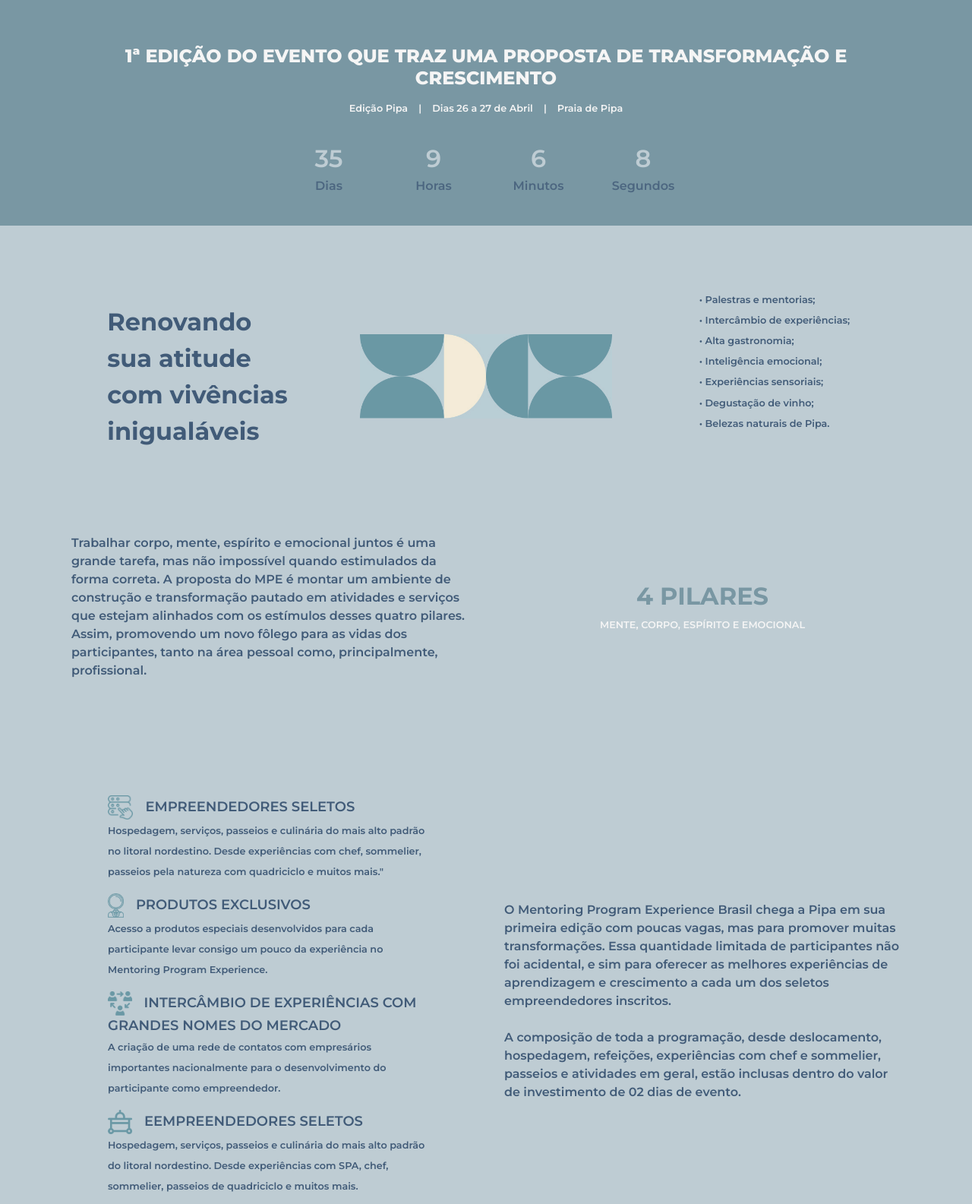
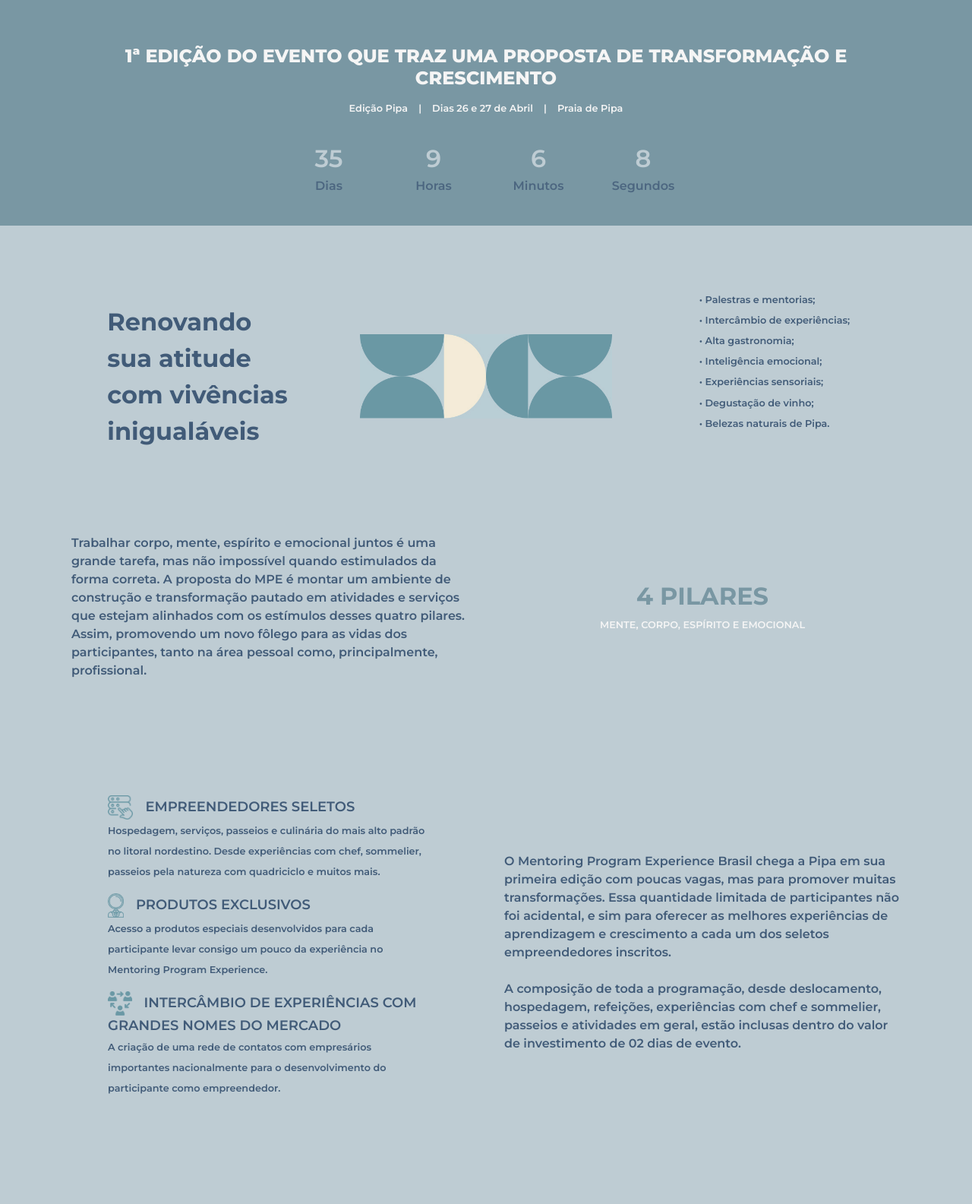
Before and after one commit to mazetheus/MPE_KeM_site, a plain HTML site: page index.html in a window 1280 px wide. Shown: the part 980-2565 px from the top of the page at 76% size. Drawn offline with Linux system fonts and the light colour scheme.

Commit message:
+ alterações de data

```diff
--- a/index.html
+++ b/index.html
@@ -65,7 +65,7 @@
 
 		<div class="container">
 			<h3 class="section-heading text-center mb-3">1ª EDIÇÃO DO EVENTO QUE TRAZ UMA PROPOSTA DE TRANSFORMAÇÃO E CRESCIMENTO</h3>
-			<div class="section-intro text-center single-col-max mx-auto mb-4">Edição Pipa &nbsp&nbsp | &nbsp&nbsp Dias 26 a 27 de Abril &nbsp&nbsp | &nbsp&nbsp Praia de Pipa</div>
+			<div class="section-intro text-center single-col-max mx-auto mb-4">Edição Pipa &nbsp&nbsp | &nbsp&nbsp Dias 26 e 27 de Abril &nbsp&nbsp | &nbsp&nbsp Praia de Pipa</div>
 			<div class="event-countdown text-center">
 				<div id="countdown-box" class="countdown-box"></div>
 			</div><!--//event-countdown-->
@@ -123,10 +123,9 @@
 					<div class="card rounded-0 border-0 text-center">
 						<div class="offers text-center p-lg-5">
 							<ul class="itens-list offers-list list-unstyled d-inline-block mx-auto text-start">
-								<li><img src="/assets/images/icons-seletos.png">EMPREENDEDORES SELETOS<br><span>Hospedagem, serviços, passeios e culinária do mais alto padrão no litoral nordestino. Desde experiências com chef, sommelier, passeios pela natureza com quadriciclo e muitos mais."</span></li>
+								<li><img src="/assets/images/icons-seletos.png">EMPREENDEDORES SELETOS<br><span>Hospedagem, serviços, passeios e culinária do mais alto padrão no litoral nordestino. Desde experiências com chef, sommelier, passeios pela natureza com quadriciclo e muitos mais.</span></li>
 								<li><img src="/assets/images/icons-exclusivos.png">PRODUTOS EXCLUSIVOS<br><span>Acesso a produtos especiais desenvolvidos para cada participante levar consigo um pouco da experiência no Mentoring Program Experience.</span></li>
 								<li><img src="/assets/images/icons-experiencia.png">INTERCÂMBIO DE EXPERIÊNCIAS COM GRANDES NOMES DO MERCADO<br><span>A criação de uma rede de contatos com empresários importantes nacionalmente para o desenvolvimento do participante como empreendedor.</span></li>
-								<li><img src="/assets/images/icons-culinarios.png">EEMPREENDEDORES SELETOS<br><span>Hospedagem, serviços, passeios e culinária do mais alto padrão do litoral nordestino. Desde experiências com SPA, chef, sommelier, passeios de quadriciclo e muitos mais.</span></li>
 							</ul><!--offers-list-->
 						</div><!--//offers-->
 					</div><!--//card-->
```
Also changed, not shown: 1 other file.
